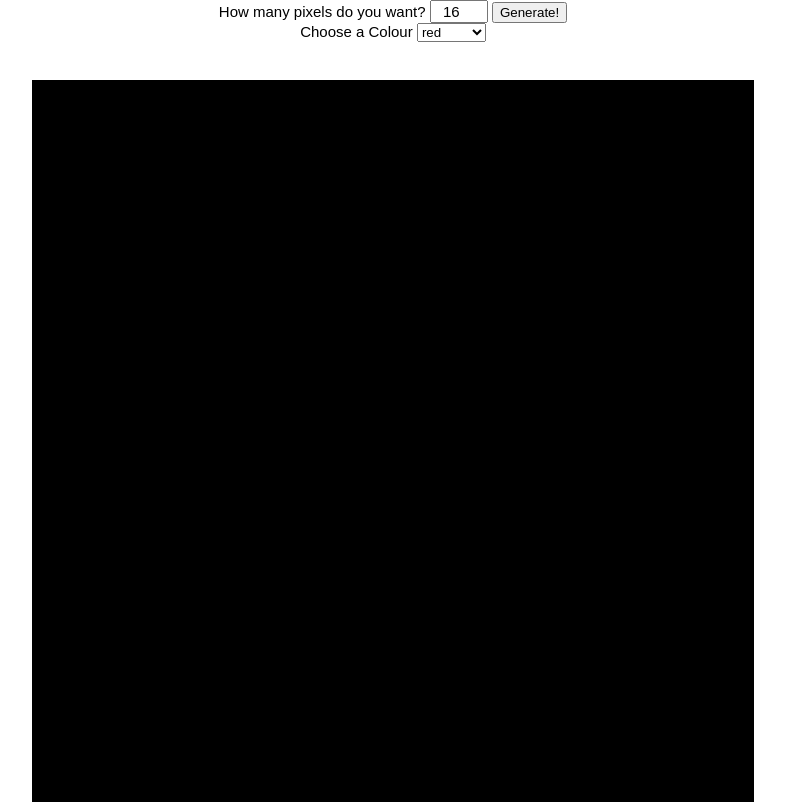
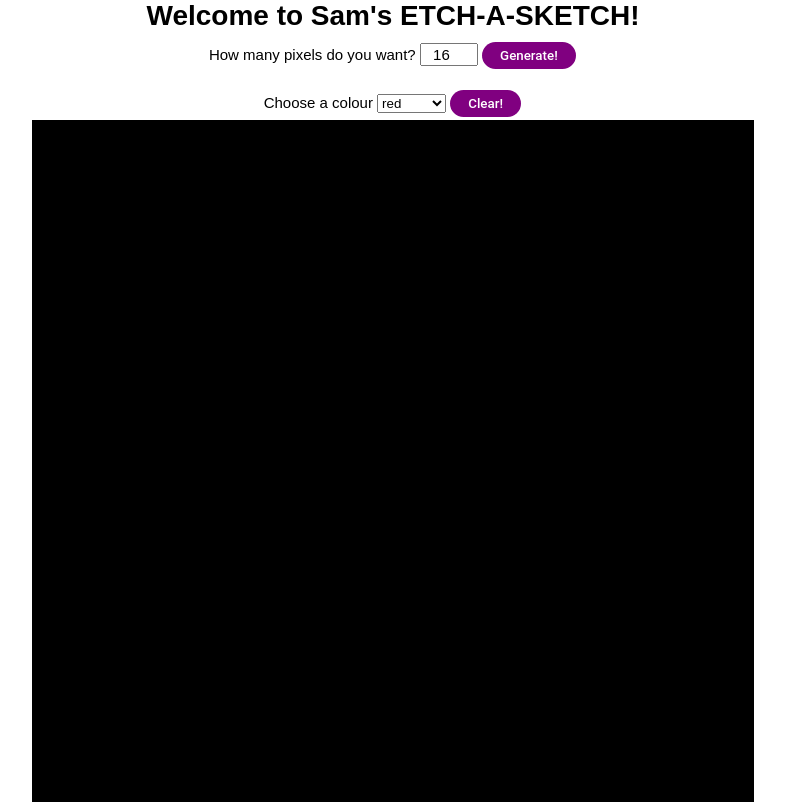
Before and after one commit to Samosaurus/ETCH-A-SKETCH, a plain HTML site: page index.html in a window 1280 px wide. Shown: the whole page, without its empty margins (247-1032 px from the left). Drawn offline with Linux system fonts and the light colour scheme.

Commit message:
updated css and html, added clear button

```diff
--- a/eas.css
+++ b/eas.css
@@ -3,33 +3,65 @@ body {
     flex-direction: column;
     text-align: center;
     width: 100%;
+    font-family:'Roboto',sans-serif;
+}
+
+button {
+    display: inline-block;
+    padding: 0.3em 1.2em;
+    margin: 0 0.1em 0.1em 0;
+    border-radius:2em;
+    box-sizing: border-box;
+    font-family:'Roboto',sans-serif;
+    font-weight:500;
+    color:#FFFFFF;
+    text-align:center;
+    transition: all 0.5s ease-in-out;
+    background-color: purple;
+    border:0.16em solid rgba(255,255,255,0);
+}
+
+button:hover {
+    background-color: #cc00cca3;
+    color: black;
+    transform: scale(1.05);
+    font-weight: 800;
+    border-color: #cc00cca3;
+    outline: none;
+}
+
+button:active {
+    border:0.16em solid rgba(255,255,255,0);
+    outline: none;
 }
 
 form {
     display: flex;
     flex-direction: column;
-
+    justify-content: space-evenly;
+    flex-wrap: wrap;
 }
 
-#pixelpicker #colourpicker {
-    flex: none | [ <'1'> <'1'>? || <'auto'> ]
+#pixelpicker, #colourpicker {
+    padding: 10px 0 10px 0;
 }
 
 .header {
-    margin: auto;
-    padding: 50px, 0, 5px, 0;
-    height: 10vh;
-    width: 90vh;
-    display: 100%;
+    display: flex;
+    flex-wrap: wrap;
+    flex-direction: column;
+    justify-content: space-evenly;
+    height: 15vh;
+    width: 100%;
+
 }
 
 .main {
     margin: auto;
     display: grid;
     border: 1px black solid;
-    height: 90vh;
+    height: 85vh;
     width: 90vh;
-
 }
 
 input {
--- a/eas.js
+++ b/eas.js
@@ -2,7 +2,8 @@
 
 const main = document.querySelector('.main');
 
-const button = document.querySelector('button');
+const button = document.getElementById("genbutton");
+const clearButton = document.getElementById("clearbutton");
 let numInput = document.getElementById("numsquares");
 
 let numSquares = Number(document.getElementById("numsquares").value);
@@ -53,6 +54,10 @@ button.addEventListener("click", () => {
     }
     main.innerHTML = "";
     squareDraw(numSquares);
+});
+
+clearButton.addEventListener("click", () => {
+    button.click();
 });
 
 numInput.addEventListener("keypress", function (e) {
--- a/index.html
+++ b/index.html
@@ -13,15 +13,16 @@
 <body>
 
     <div class = "header">
+
         <form id="form1">
-
+            <h1>Welcome to Sam's ETCH-A-SKETCH!</h1>
             <div id="pixelpicker">
                 <lable for ="numsquares">How many pixels do you want?</lable>
                 <input type="number" id="numsquares" name="numsquares" min="1" max="100" value="16" step="1">
                 <button type="button" id="genbutton">Generate!</button>
             </div>
             <div id="colourpicker">
-                <lable for ="colour">Choose a Colour</lable>
+                <lable for ="colour">Choose a colour</lable>
                 <select name="colour" id="colour">
                     <option value="hsl(0, 100%, 50%)">red</option>
                     <option value="hsl(39, 100%, 50%)">orange</option>
@@ -35,6 +36,7 @@
                     <option value="rainbow">rainbow</option>
                     <option value="random">random</option>
                 </select>
+                <button type="button" id="clearbutton">Clear!</button>
             </div>
         </form>
     </div>
```
